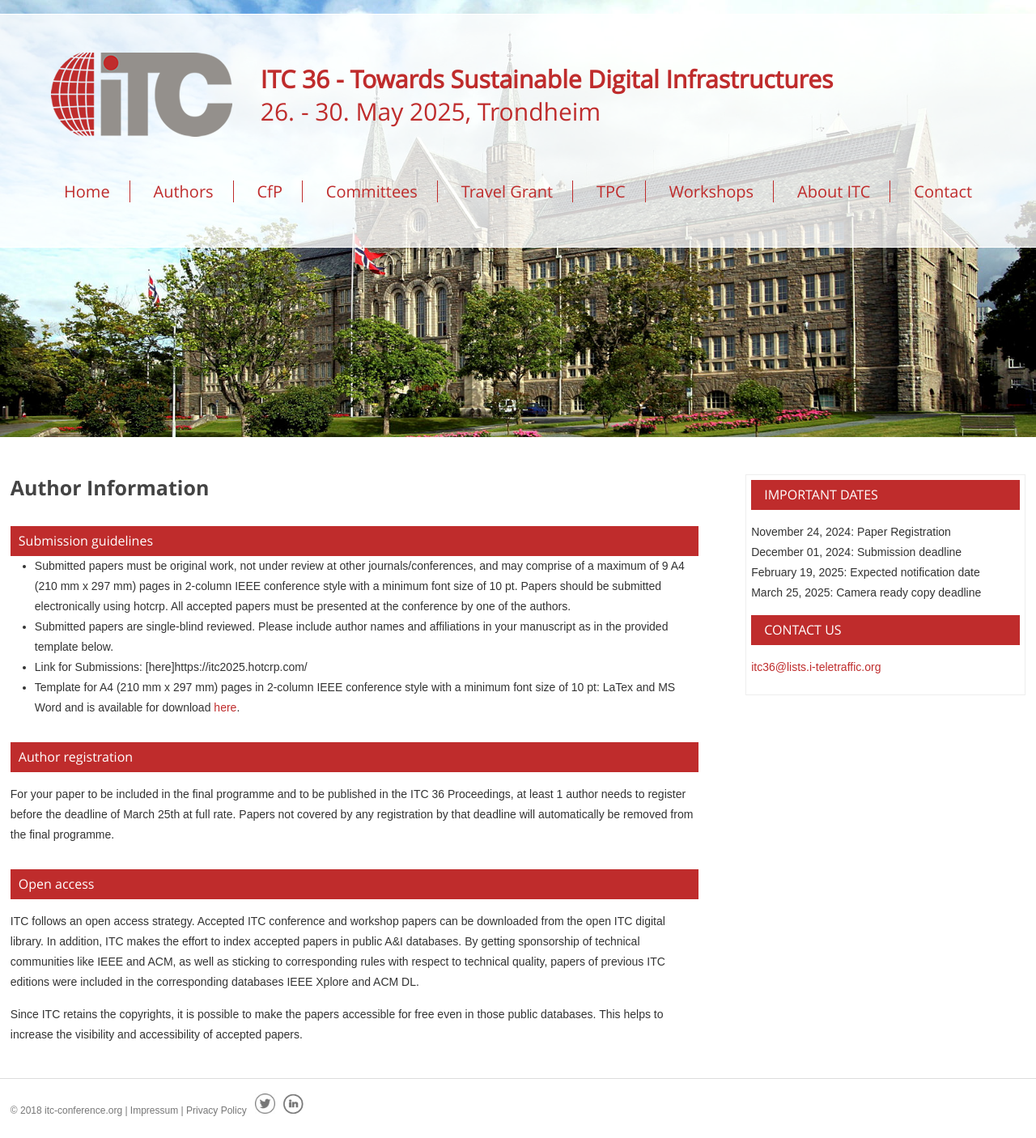
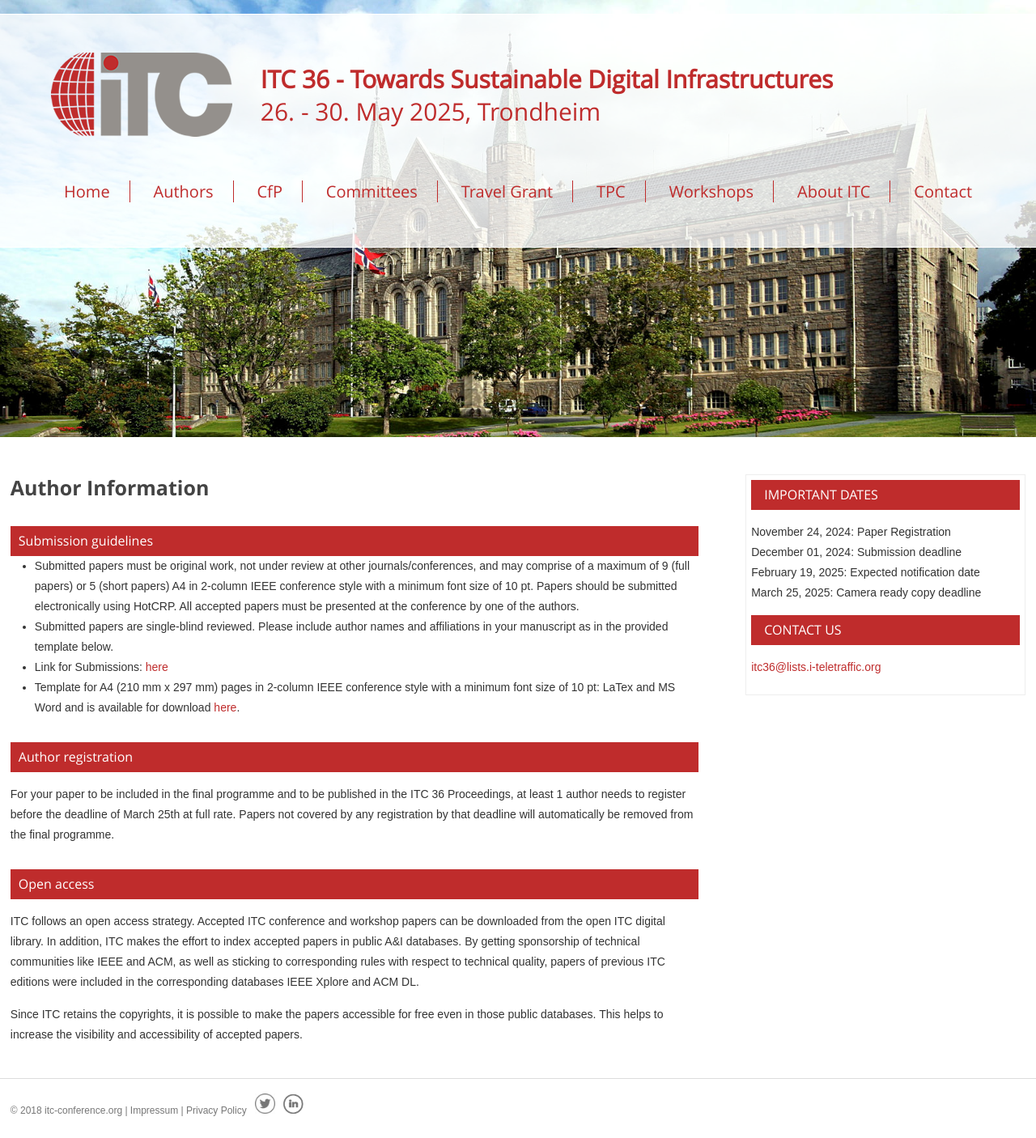
Before and after one commit to ohohlfeld/itc36, a Jekyll site: the page built from authors.md, in a window 1280 px wide. Shown: the whole page at 81% size. Built offline with Jekyll 4.4.1, drawn with Linux system fonts in a browser that asks for light colours.

Commit message:
update authors.md

```diff
--- a/authors.md
+++ b/authors.md
@@ -8,9 +8,9 @@ menu-index: 2
 
 ## Submission guidelines
 
-* Submitted papers must be original work, not under review at other journals/conferences, and may comprise of a maximum of 9 A4 (210 mm x 297 mm) pages in 2-column IEEE conference style with a minimum font size of 10 pt. Papers should be submitted electronically using hotcrp. All accepted papers must be presented at the conference by one of the authors.
+* Submitted papers must be original work, not under review at other journals/conferences, and may comprise of a maximum of 9 (full papers) or 5 (short papers) A4 in 2-column IEEE conference style with a minimum font size of 10 pt. Papers should be submitted electronically using HotCRP. All accepted papers must be presented at the conference by one of the authors.
 * Submitted papers are single-blind reviewed. Please include author names and affiliations in your manuscript as in the provided template below.
-* Link for Submissions: [here]https://itc2025.hotcrp.com/
+* Link for Submissions: [here](https://itc2025.hotcrp.com/)
 * Template for A4 (210 mm x 297 mm) pages in 2-column IEEE conference style with a minimum font size of 10 pt: LaTex and MS Word and is available for download [here](https://www.ieee.org/conferences/publishing/templates.html).
 
 ## Author registration
```
